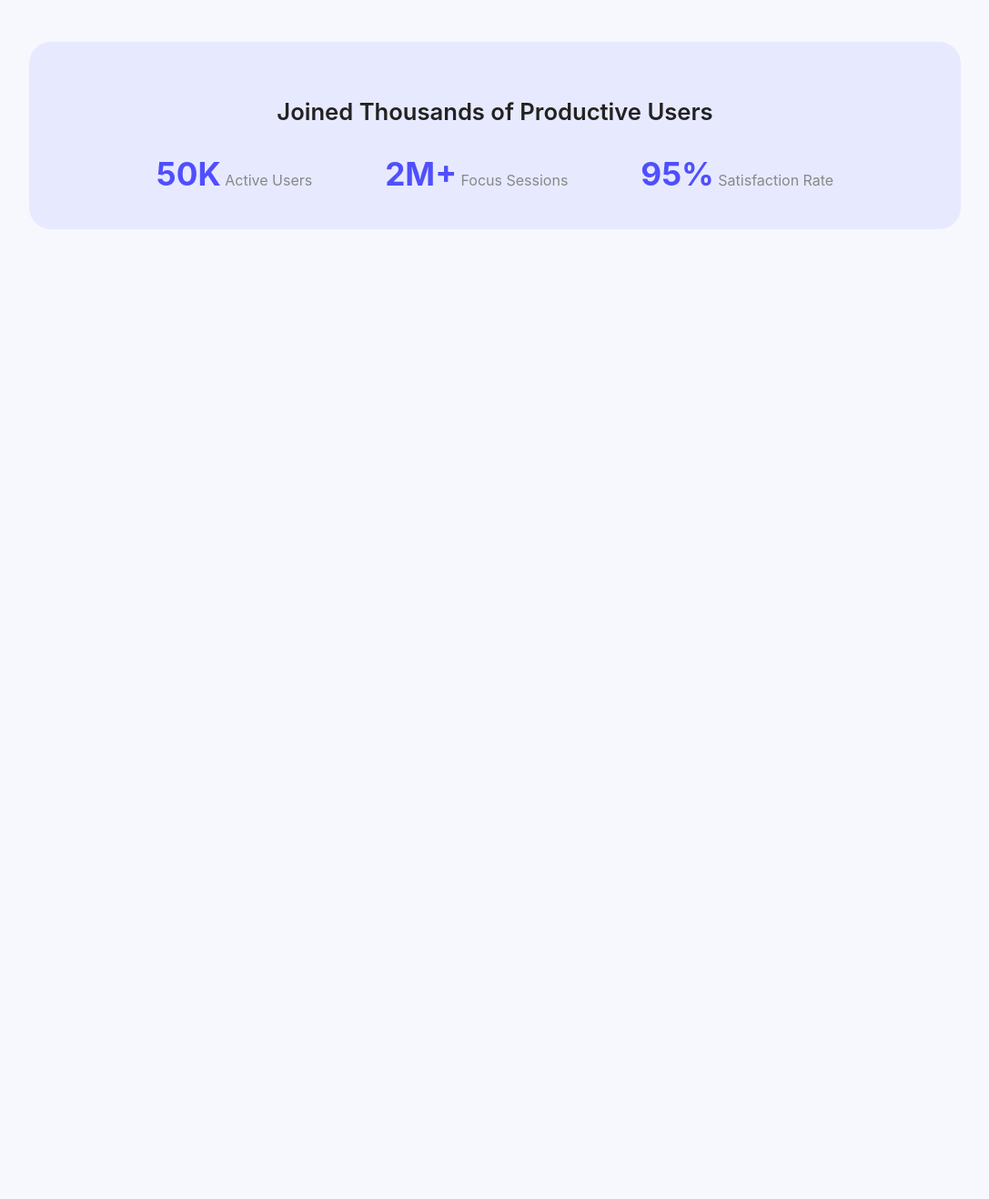
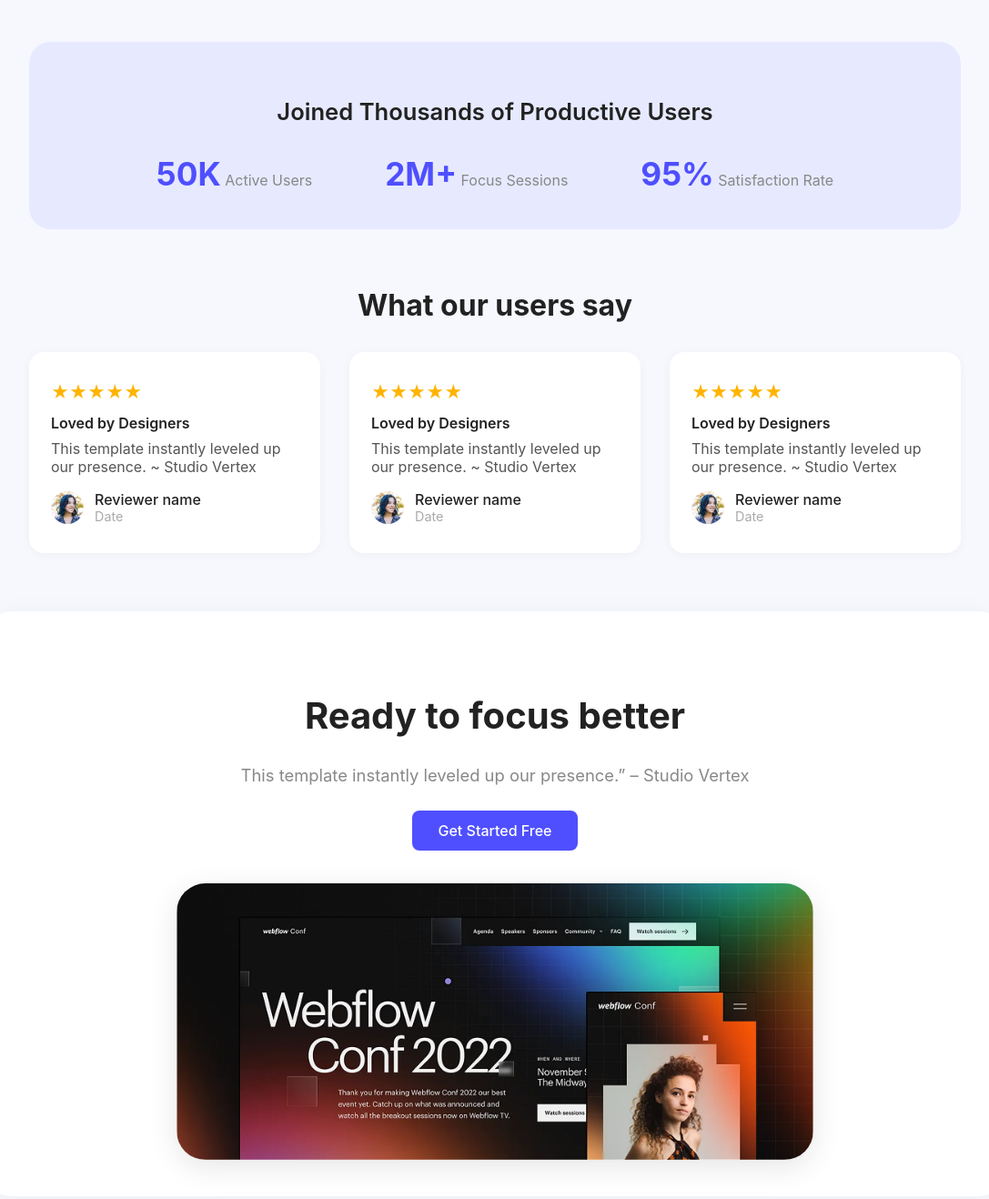
Before and after one commit to arafatbd92/web-flow-agency, a plain HTML site: page index.html in a window 1280 px wide. Shown: the part 703-2021 px from the top of the page at 91% size, without its empty margins (96-1183 px from the left). Before the commit the page ends 1003 px from the top, so only its background shows below. Drawn offline with Linux system fonts and the light colour scheme.

Commit message:
testimonial & focus section add

```diff
--- a/css/styles.css
+++ b/css/styles.css
@@ -119,3 +119,100 @@ body {
   color: #888;
   font-size: 1rem;
 }
+.testimonials {
+  margin: 64px 10vw;
+  text-align: center;
+}
+.testimonials h2 {
+  font-size: 2rem;
+  font-weight: 700;
+  margin-bottom: 32px;
+}
+.testimonial-cards {
+  display: flex;
+  justify-content: center;
+  gap: 32px;
+}
+.testimonial-card {
+  background: #fff;
+  border-radius: 16px;
+  box-shadow: 0 2px 12px rgba(0,0,0,0.04);
+  padding: 32px 24px;
+  width: 280px;
+  text-align: left;
+}
+.stars {
+  color: #ffb400;
+  font-size: 1.2rem;
+  margin-bottom: 12px;
+}
+.testimonial-title {
+  font-weight: 600;
+  margin-bottom: 8px;
+}
+.testimonial-text {
+  color: #555;
+  margin-bottom: 16px;
+}
+.reviewer {
+  display: flex;
+  align-items: center;
+  gap: 12px;
+}
+.reviewer-img {
+  width: 36px;
+  height: 36px;
+  border-radius: 50%;
+  background: #e7eaff;
+}
+.reviewer-name {
+  font-size: 1rem;
+  font-weight: 500;
+}
+.reviewer-date {
+  color: #aaa;
+  font-size: 0.9rem;
+}
+.focus-better {
+  background: #fff;
+  border-radius: 32px;
+  margin: 64px 6vw;
+  padding: 56px 0 40px 0;
+  display: flex;
+  justify-content: center;
+  align-items: center;
+  box-shadow: 0 4px 32px rgba(0,0,0,0.04);
+}
+.focus-better-content {
+  width: 100%;
+  max-width: 800px;
+  display: flex;
+  flex-direction: column;
+  align-items: center;
+}
+.focus-better h2 {
+  font-size: 2.5rem;
+  font-weight: 700;
+  margin-bottom: 12px;
+  text-align: center;
+}
+.focus-better-subtext {
+  color: #888;
+  font-size: 1.15rem;
+  margin-bottom: 28px;
+  text-align: center;
+}
+.focus-better .btn-primary {
+  margin-bottom: 36px;
+}
+.focus-better-image {
+  width: 100%;
+  display: flex;
+  justify-content: center;
+}
+.focus-better-image img {
+  width: 90%;
+  max-width: 700px;
+  border-radius: 32px;
+  box-shadow: 0 8px 32px rgba(0,0,0,0.10);
+}
--- a/index.html
+++ b/index.html
@@ -49,6 +49,61 @@
       </div>
     </div>
   </section>
+  <!-- Testimonials Section -->
+  <section class="testimonials">
+    <h2>What our users say</h2>
+    <div class="testimonial-cards">
+      <div class="testimonial-card">
+        <div class="stars">★★★★★</div>
+        <div class="testimonial-title">Loved by Designers</div>
+        <div class="testimonial-text">This template instantly leveled up our presence. ~ Studio Vertex</div>
+        <div class="reviewer">
+          <img src="images/avatar.png" alt="Reviewer" class="reviewer-img">
+          <div>
+            <div class="reviewer-name">Reviewer name</div>
+            <div class="reviewer-date">Date</div>
+          </div>
+        </div>
+      </div>
+      <div class="testimonial-card">
+        <div class="stars">★★★★★</div>
+        <div class="testimonial-title">Loved by Designers</div>
+        <div class="testimonial-text">This template instantly leveled up our presence. ~ Studio Vertex</div>
+        <div class="reviewer">
+          <img src="images/avatar.png" alt="Reviewer" class="reviewer-img">
+          <div>
+            <div class="reviewer-name">Reviewer name</div>
+            <div class="reviewer-date">Date</div>
+          </div>
+        </div>
+      </div>
+      <div class="testimonial-card">
+        <div class="stars">★★★★★</div>
+        <div class="testimonial-title">Loved by Designers</div>
+        <div class="testimonial-text">This template instantly leveled up our presence. ~ Studio Vertex</div>
+        <div class="reviewer">
+          <img src="images/avatar.png" alt="Reviewer" class="reviewer-img">
+          <div>
+            <div class="reviewer-name">Reviewer name</div>
+            <div class="reviewer-date">Date</div>
+          </div>
+        </div>
+      </div>
+    </div>
+  </section>
+
+  <!-- Focus Better Section -->
+  <section class="focus-better">
+    <div class="focus-better-content">
+      <h2>Ready to focus better</h2>
+      <p class="focus-better-subtext">This template instantly leveled up our presence.” – Studio Vertex</p>
+      <a href="#" class="btn btn-primary">Get Started Free</a>
+      <div class="focus-better-image">
+        <!-- Replace src with your image -->
+        <img src="images/wc-big.png" alt="Webflow Conf Preview">
+      </div>
+    </div>
+  </section>
 
 </body>
 </html>
```
